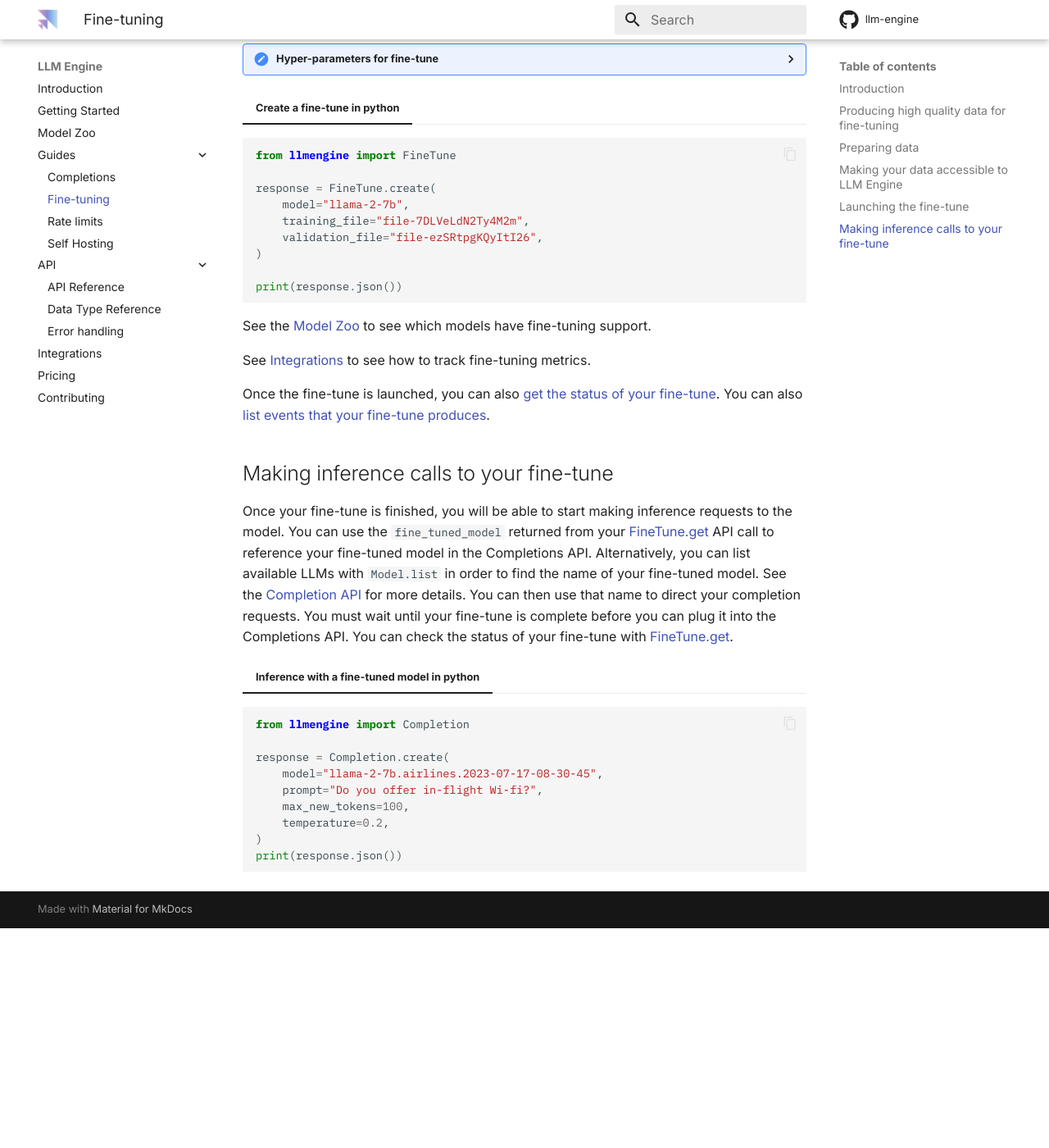
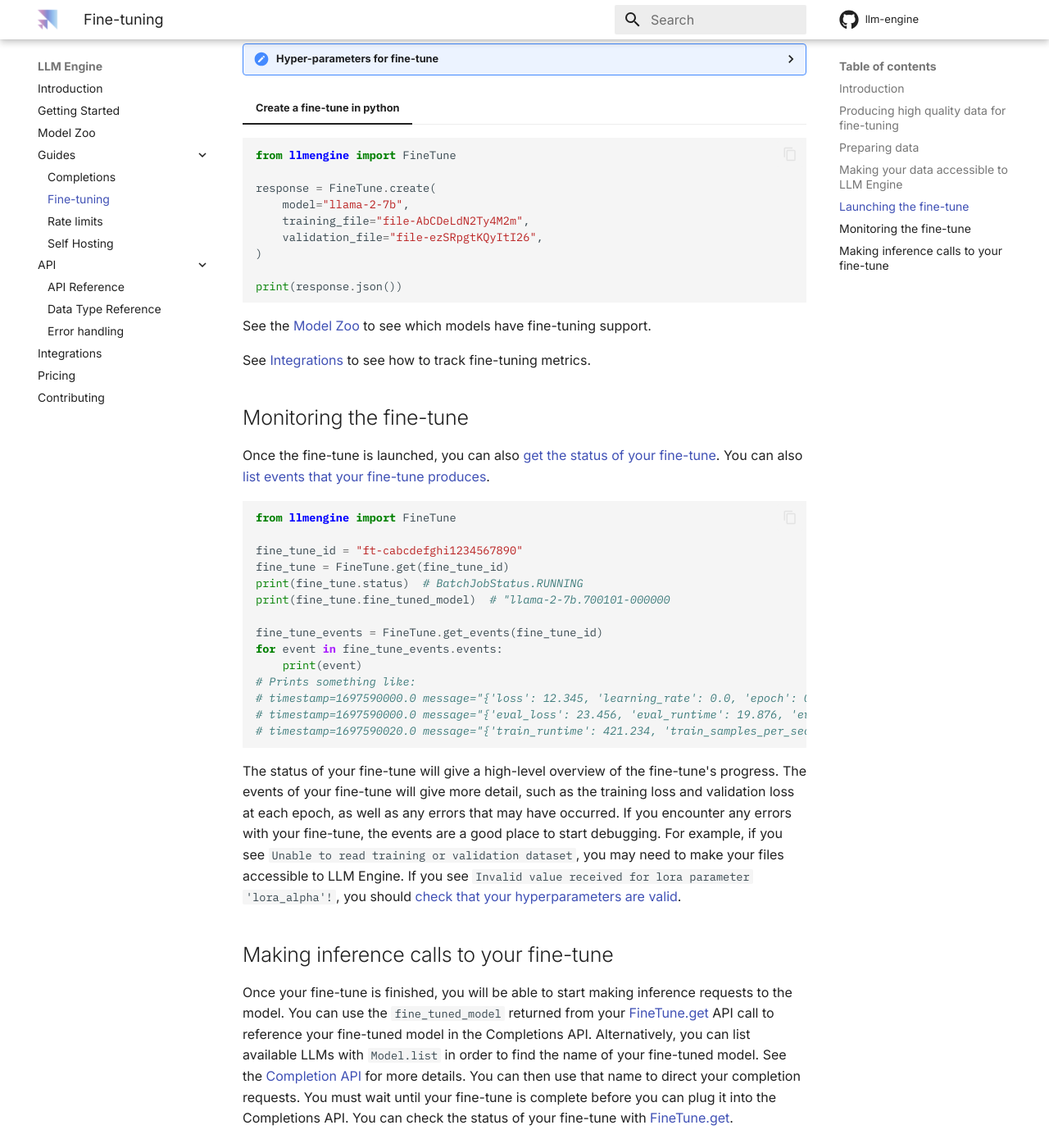
Before and after one commit to scaleapi/llm-engine, an MkDocs documentation site: the page built from docs/guides/fine_tuning.md, in a window 1280 px wide and 1400 px high, scrolled down 2273 px. Shown: the whole window at 82% size. Built offline with MkDocs 1.6.1 and Material for MkDocs 9.7.7, drawn with Linux system fonts in a browser that asks for light colours; comment, search, counter and statistics services are not loaded; before the commit the page ends 3405 px from its top, so only the background shows below that.

Commit message:
[Docs] Clarify get-events API usage (#320)
* spin out a monitoring finetune section

* add code snippet

* example error messages

* while we're here update mistral

* add link to canonical def of hyperparams

````diff
--- a/docs/guides/fine_tuning.md
+++ b/docs/guides/fine_tuning.md
@@ -141,8 +141,8 @@ from llmengine import FineTune
 
 response = FineTune.create(
     model="llama-2-7b",
-    training_file="file-7DLVeLdN2Ty4M2m",
-    validation_file="file-ezSRtpgKQyItI26",
+    training_file="file-AbCDeLdN2Ty4M2m",
+    validation_file="file-ezSRpgtKQyItI26",
 )
 
 print(response.json())
@@ -152,7 +152,35 @@ See the [Model Zoo](../../model_zoo) to see which models have fine-tuning suppor
 
 See [Integrations](../integrations.md) to see how to track fine-tuning metrics.
 
-Once the fine-tune is launched, you can also [get the status of your fine-tune](../../api/python_client/#llmengine.fine_tuning.FineTune.get). You can also [list events that your fine-tune produces](../../api/python_client/#llmengine.fine_tuning.FineTune.get_events).
+## Monitoring the fine-tune
+
+Once the fine-tune is launched, you can also [get the status of your fine-tune](../../api/python_client/#llmengine.fine_tuning.FineTune.get).
+You can also [list events that your fine-tune produces](../../api/python_client/#llmengine.fine_tuning.FineTune.get_events).
+```python
+from llmengine import FineTune
+
+fine_tune_id = "ft-cabcdefghi1234567890"
+fine_tune = FineTune.get(fine_tune_id)
+print(fine_tune.status)  # BatchJobStatus.RUNNING
+print(fine_tune.fine_tuned_model)  # "llama-2-7b.700101-000000
+
+fine_tune_events = FineTune.get_events(fine_tune_id)
+for event in fine_tune_events.events:
+    print(event)
+# Prints something like:
+# timestamp=1697590000.0 message="{'loss': 12.345, 'learning_rate': 0.0, 'epoch': 0.97}" level='info'
+# timestamp=1697590000.0 message="{'eval_loss': 23.456, 'eval_runtime': 19.876, 'eval_samples_per_second': 4.9, 'eval_steps_per_second': 4.9, 'epoch': 0.97}" level='info'
+# timestamp=1697590020.0 message="{'train_runtime': 421.234, 'train_samples_per_second': 2.042, 'train_steps_per_second': 0.042, 'total_flos': 123.45, 'train_loss': 34.567, 'epoch': 0.97}" level='info'
+
+
+```
+
+The status of your fine-tune will give a high-level overview of the fine-tune's progress.
+The events of your fine-tune will give more detail, such as the training loss and validation loss at each epoch,
+as well as any errors that may have occurred. If you encounter any errors with your fine-tune,
+the events are a good place to start debugging. For example, if you see `Unable to read training or validation dataset`,
+you may need to make your files accessible to LLM Engine. If you see `Invalid value received for lora parameter 'lora_alpha'!`,
+you should [check that your hyperparameters are valid](../../api/python_client/#llmengine.fine_tuning.FineTune.create).
 
 ## Making inference calls to your fine-tune
 
````
Also changed, not shown: docs/model_zoo.md (+2 -2 lines).
